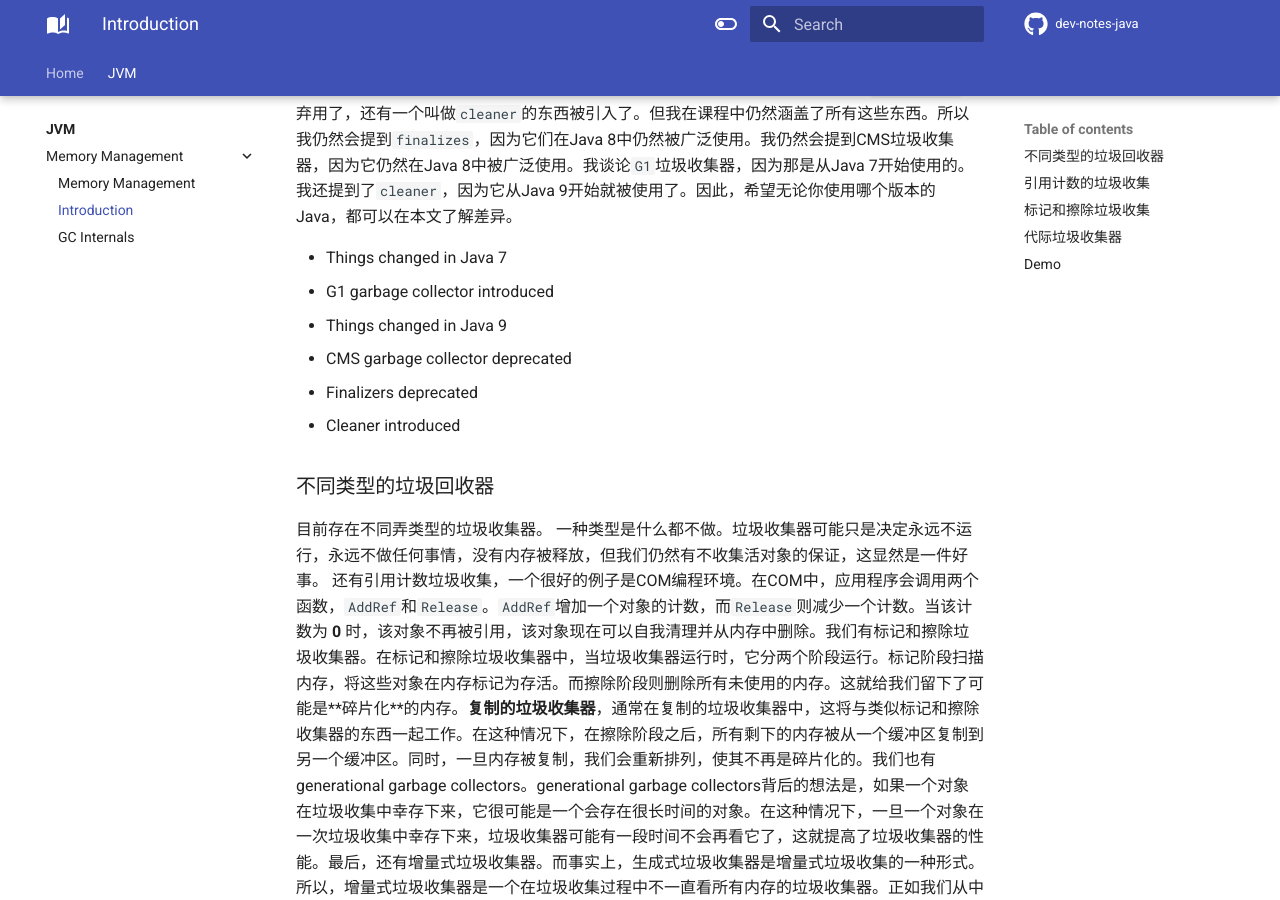
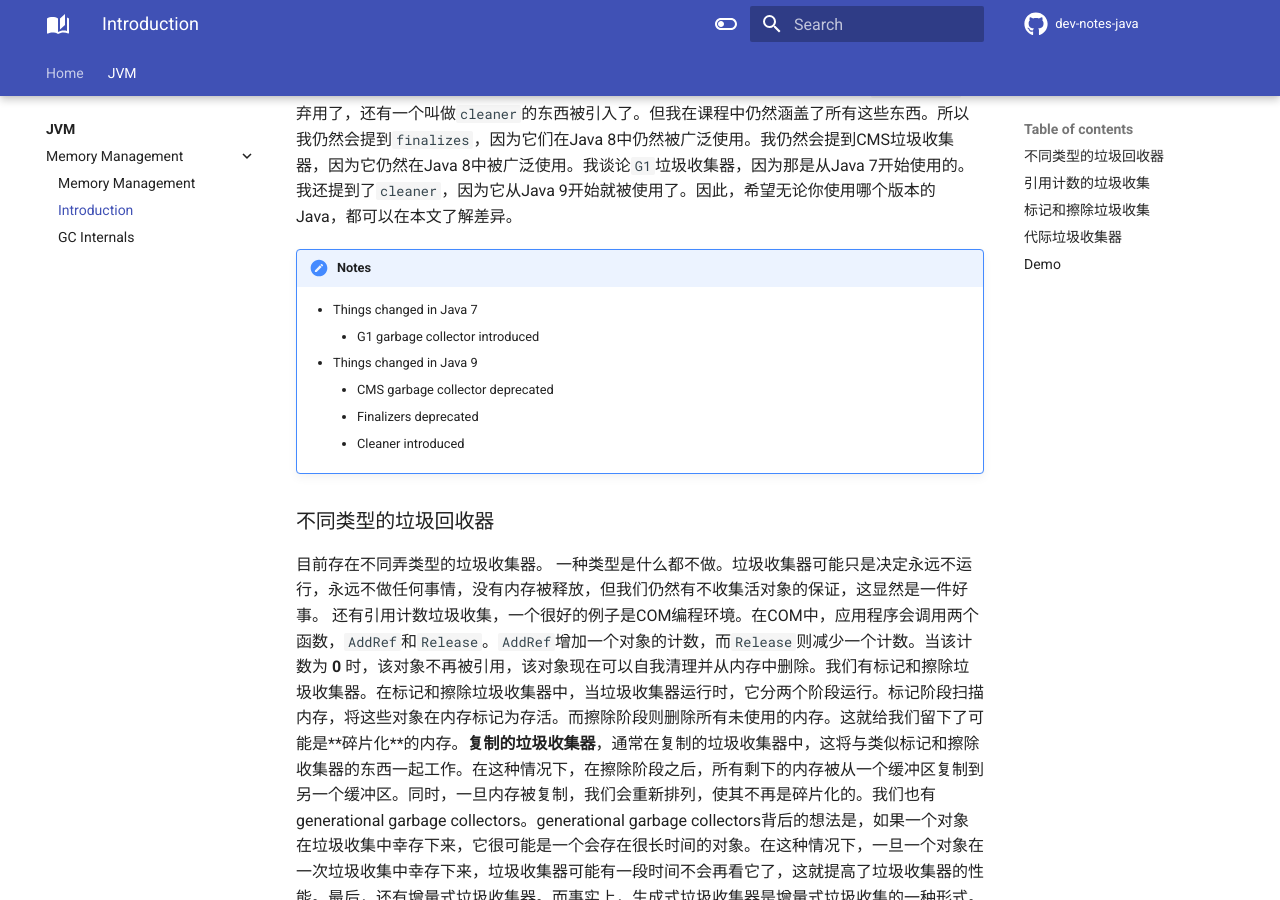
Before and after one commit to xkx9431/dev-notes-java, an MkDocs documentation site: the page built from docs/jvm/mm-introduction.md, in a window 1280 px wide and 900 px high, scrolled down 1381 px. Built offline with MkDocs 1.6.1 and Material for MkDocs 9.7.7, drawn with Linux system fonts in a browser that asks for light colours; comment, search, counter and statistics services are not loaded.

Commit message:
Update mm-introduction.md

```diff
--- a/docs/jvm/mm-introduction.md
+++ b/docs/jvm/mm-introduction.md
@@ -12,12 +12,13 @@
 
 在Java 7中，G1垃圾收集器被引入。它实际上是在Java 6中产生的，但在Java 7中，它被正式提出。在Java 6中，它只是实验性的。所以在Java 9中，CMS垃圾收集器被弃用了，`finalizers`被弃用了，还有一个叫做`cleaner`的东西被引入了。但我在课程中仍然涵盖了所有这些东西。所以我仍然会提到`finalizes`，因为它们在Java 8中仍然被广泛使用。我仍然会提到CMS垃圾收集器，因为它仍然在Java 8中被广泛使用。我谈论`G1`垃圾收集器，因为那是从Java 7开始使用的。我还提到了`cleaner`，因为它从Java 9开始就被使用了。因此，希望无论你使用哪个版本的Java，都可以在本文了解差异。
 
-+ Things changed in Java 7
-  - G1 garbage collector introduced
-+ Things changed in Java 9
-  - CMS garbage collector deprecated
-  - Finalizers deprecated
-  - Cleaner introduced
+!!! Notes
+    + Things changed in Java 7
+        - G1 garbage collector introduced
+    + Things changed in Java 9
+        - CMS garbage collector deprecated
+        - Finalizers deprecated
+        - Cleaner introduced
 
 ### 不同类型的垃圾回收器
 目前存在不同弄类型的垃圾收集器。
```
